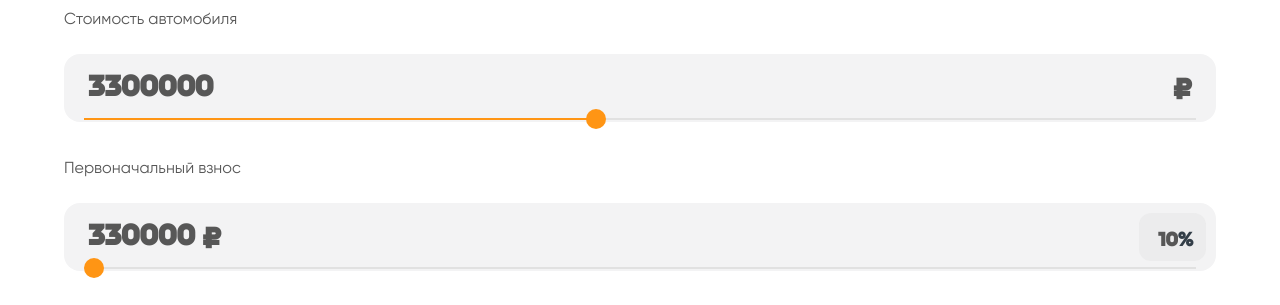
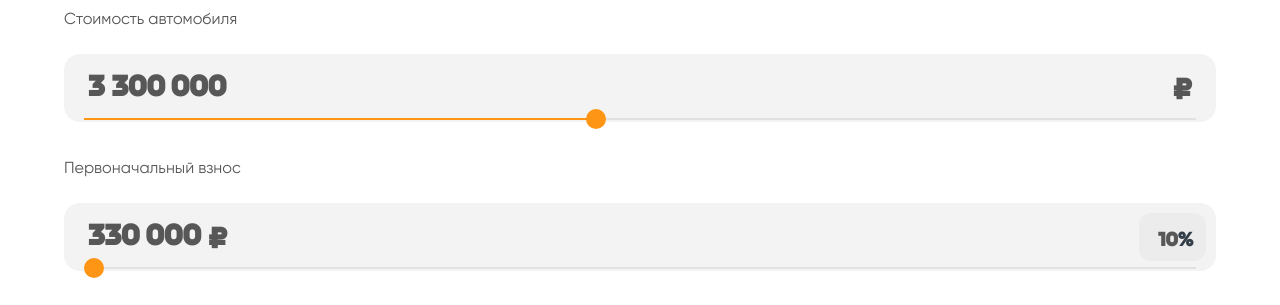
Before and after one commit to MahmoudHossameldin/calculator, a React (Create React App) app: page / in a window 1280 px wide. Shown: the part 233-538 px from the top of the page. Built offline with nearby package versions, Linux system fonts and the light colour scheme.

Commit message:
completed requirements

```diff
--- a/src/App.css
+++ b/src/App.css
@@ -382,7 +382,6 @@ input[type="range"]::-ms-track {
   }
   .metadata {
     flex-grow: 1;
-    /* gap: 18.47%; */
     gap: 0;
     margin: 0;
     margin-top: 3.4rem;
--- a/src/App.js
+++ b/src/App.js
@@ -29,7 +29,7 @@ function App() {
 
   const updateInput = (e) => {
     const name = e.target.name;
-    const value = Number(e.target.value);
+    const value = Number(e.target.value.replace(/\s/g, ""));
     const min = e.target.min;
     const max = e.target.max;
 
@@ -50,9 +50,10 @@ function App() {
 
   const handleBlur = (e) => {
     const name = e.target.name;
-    let value = Number(e.target.value);
+    let value = Number(e.target.value.replace(/\s/g, ""));
     const min = e.target.min;
     const max = e.target.max;
+    console.log(min, max);
     if (name === "price") {
       if (value < min) value = minPrice;
       if (value > max) value = maxPrice;
@@ -104,7 +105,7 @@ function App() {
           ЕжемесячныйПлатеж: monthPay,
         }),
       });
-      let resJson = await res.json();
+      // let resJson = await res.json();
       if (res.status === 200) {
         console.log("fetch success");
         setFetching(false);
@@ -117,6 +118,10 @@ function App() {
     } catch (err) {
       console.log("CAUGHT ERROR: ", err);
     }
+  };
+
+  const formatNumber = (value) => {
+    return value.toString().replace(/\B(?=(\d{3})+(?!\d))/g, " ");
   };
 
   return (
@@ -137,10 +142,10 @@ function App() {
                   <div className="input-container">
                     <h2 className="input-heading">
                       <input
-                        type="number"
+                        type="text"
                         id="price"
                         name="price"
-                        value={price}
+                        value={formatNumber(price)}
                         min={minPrice}
                         max={maxPrice}
                         onChange={updateInput}
@@ -168,15 +173,17 @@ function App() {
                 <label htmlFor="initial">Первоначальный взнос</label>
                 <div>
                   <div className="input-container">
-                    <h2 className="rubles initial-rubles">{`${initialRubles} ₽`}</h2>
+                    <h2 className="rubles initial-rubles">{`${formatNumber(
+                      initialRubles
+                    )} ₽`}</h2>
                     <div className="percentage-bg">
                       <div className="percentage-container">
                         <h2 className="input-heading">
                           <input
-                            type="number"
+                            type="text"
                             id="initial"
                             name="initial"
-                            value={initial}
+                            value={formatNumber(initial)}
                             min={minInitial}
                             max={maxInitial}
                             onChange={updateInput}
@@ -210,10 +217,10 @@ function App() {
                   <div className="input-container">
                     <h2 className="input-heading">
                       <input
-                        type="number"
+                        type="text"
                         id="months"
                         name="months"
-                        value={months}
+                        value={formatNumber(months)}
                         min={minMonths}
                         max={maxMonths}
                         onChange={updateInput}
@@ -240,15 +247,11 @@ function App() {
               <div className="metadata">
                 <div className={`contract-sum ${fetching ? "disabled" : ""}`}>
                   <p>Сумма договора лизинга</p>
-                  <h2 className="value">{`${contractSum
-                    .toString()
-                    .replace(/\B(?=(\d{3})+(?!\d))/g, " ")} ₽`}</h2>
+                  <h2 className="value">{`${formatNumber(contractSum)} ₽`}</h2>
                 </div>
                 <div className={`month-pay  ${fetching ? "disabled" : ""}`}>
                   <p>Ежемесячный платеж от</p>
-                  <h2 className="value">{`${monthPay
-                    .toString()
-                    .replace(/\B(?=(\d{3})+(?!\d))/g, " ")} ₽`}</h2>
+                  <h2 className="value">{`${formatNumber(monthPay)} ₽`}</h2>
                 </div>
               </div>
               <button type="submit" form="form" value="Submit">
```
